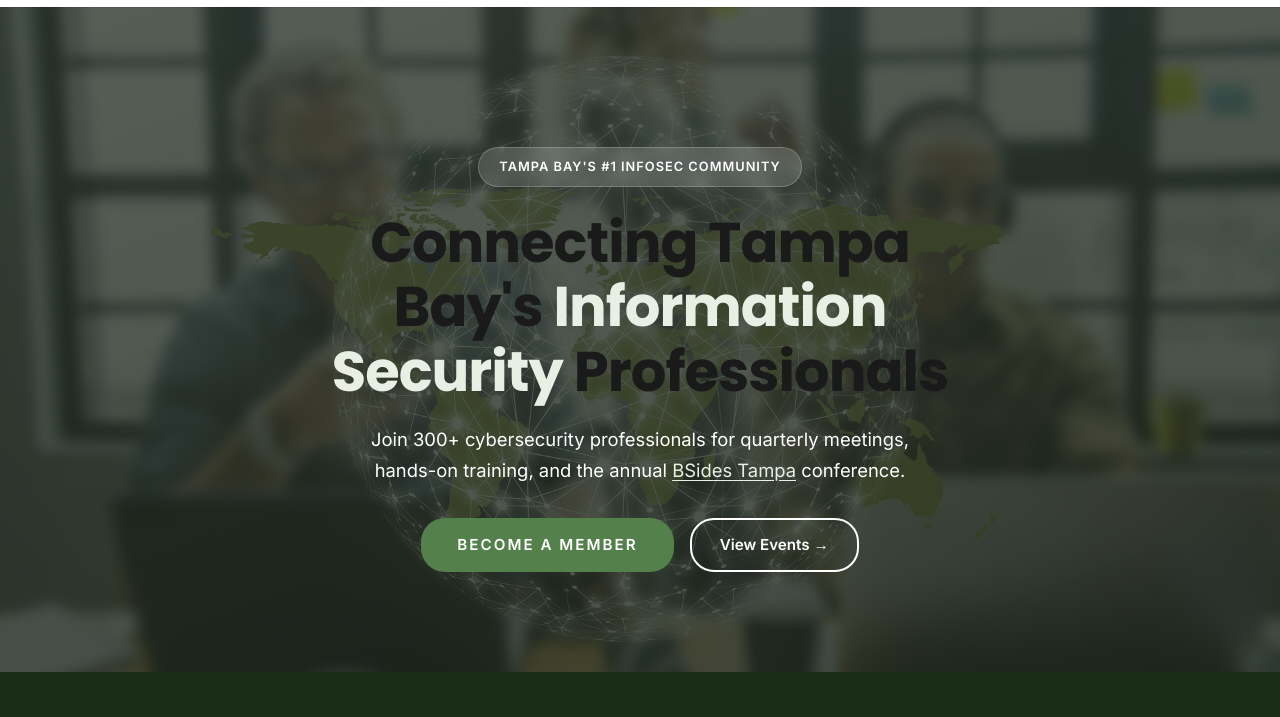
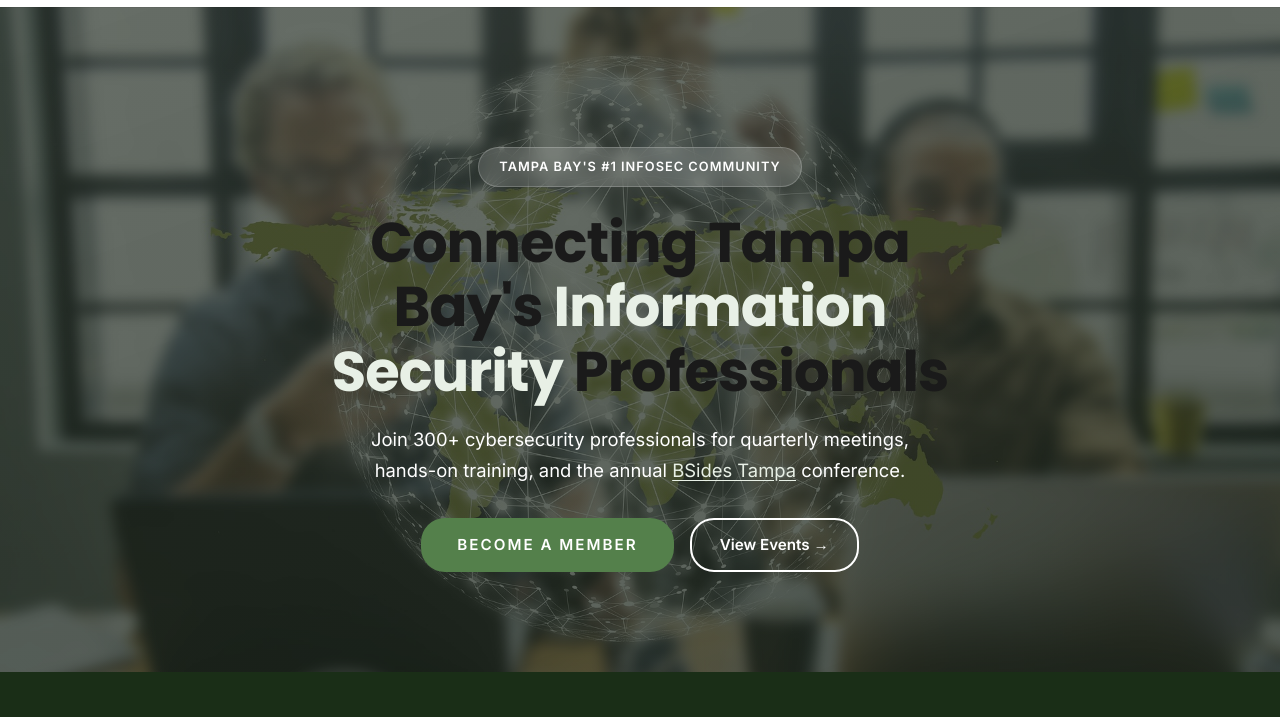
Before and after one commit to isc2chapter-tampabay/isc2chapter-tampabay.github.io, an Eleventy site: page src/index.njk in a window 1280 px wide. Shown: the part 63-780 px from the top of the page. Built offline with nearby package versions, Linux system fonts and the light colour scheme; Eleventy itself is replaced by a stand-in of ours; files that its build step writes are made by us from their sources.

Commit message:
updated landing page

```diff
--- a/src/css/style.css
+++ b/src/css/style.css
@@ -171,7 +171,7 @@
 
 /* ---------- Hero ---------- */
 .hero {
-  background: linear-gradient(160deg, rgba(40, 50, 40, .78), rgba(30, 40, 30, .82)),
+  background: linear-gradient(160deg, rgba(40, 50, 40, .70), rgba(30, 40, 30, .74)),
               url('../images/hero-bg.jpg') center/cover no-repeat;
   color: var(--white);
   text-align: center;
```
Also changed, not shown: about-page-check.png (added), events-page-verification.png (added), events-upcoming-order.png (added), hero-darker-overlay.png (added), hero-gold-accent.png (added), hero-gradient-text.png (added), hero-high-contrast.png (added), hero-light-green-text.png (added), hero-lightened-overlay.png (added), hero-text-readability.png (added), hero-text-shadow.png (added), hero-white-stroke.png (added), homepage-after-scroll.png (added), membership-page-check.png (added), 2 other files.
